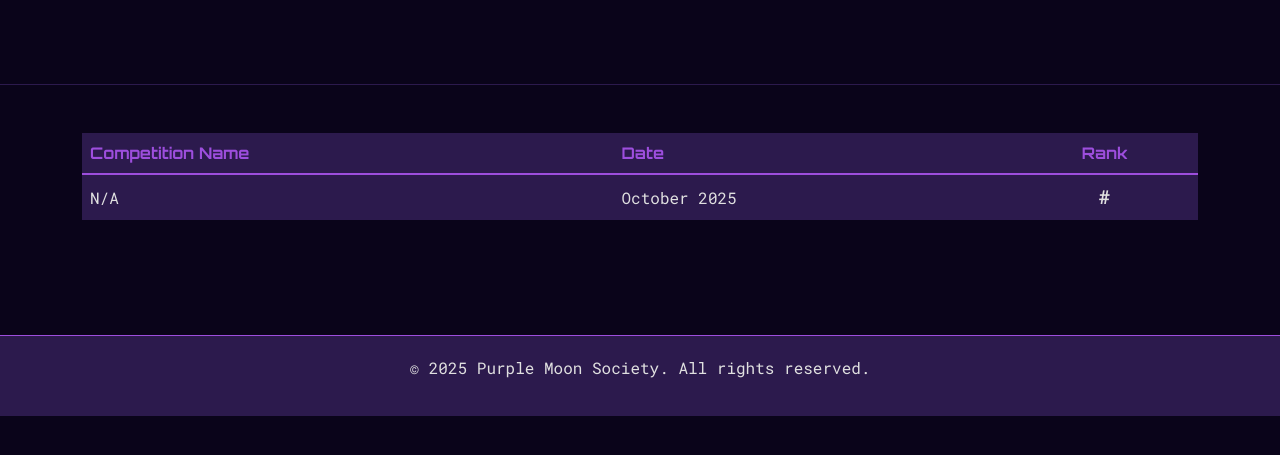
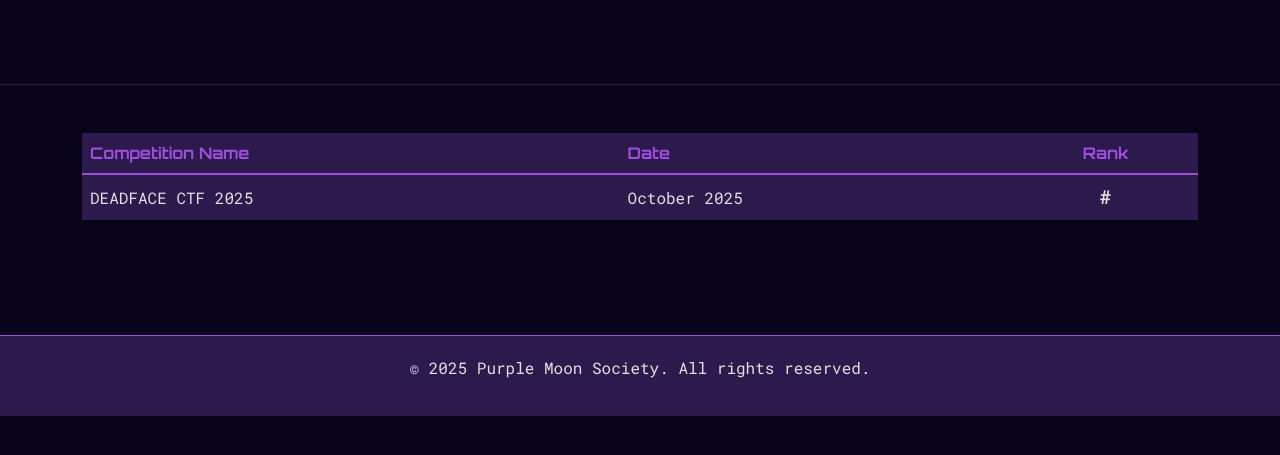
Before and after one commit to PurpleMoonSociety/pms, a plain HTML site: page competitions.html in a window 1280 px wide. Shown: the part 261-716 px from the top of the page. Drawn offline with nearby package versions, Linux system fonts and the light colour scheme.

Commit message:
Update competitions.html

```diff
--- a/competitions.html
+++ b/competitions.html
@@ -61,7 +61,7 @@
                 </thead>
                 <tbody>
                     <tr>
-                        <td>N/A</td>
+                        <td>DEADFACE CTF 2025</td>
                         <td>October 2025</td>
                         <td class="text-center rank">#</td>
                     </tr>
@@ -78,4 +78,5 @@
 
     <script src="https://cdn.jsdelivr.net/npm/bootstrap@5.3.2/dist/js/bootstrap.bundle.min.js"></script>
 </body>
+
 </html>
```
